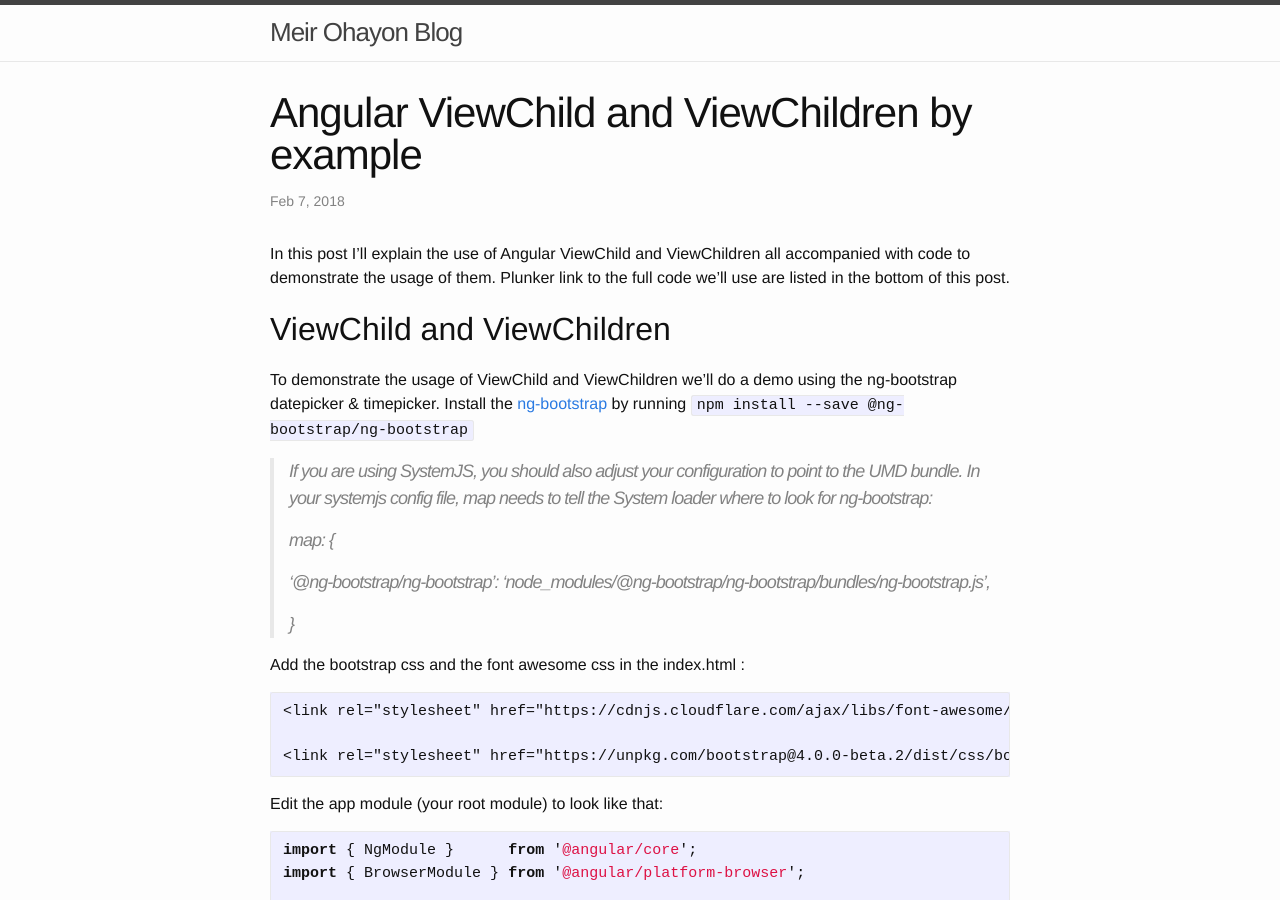
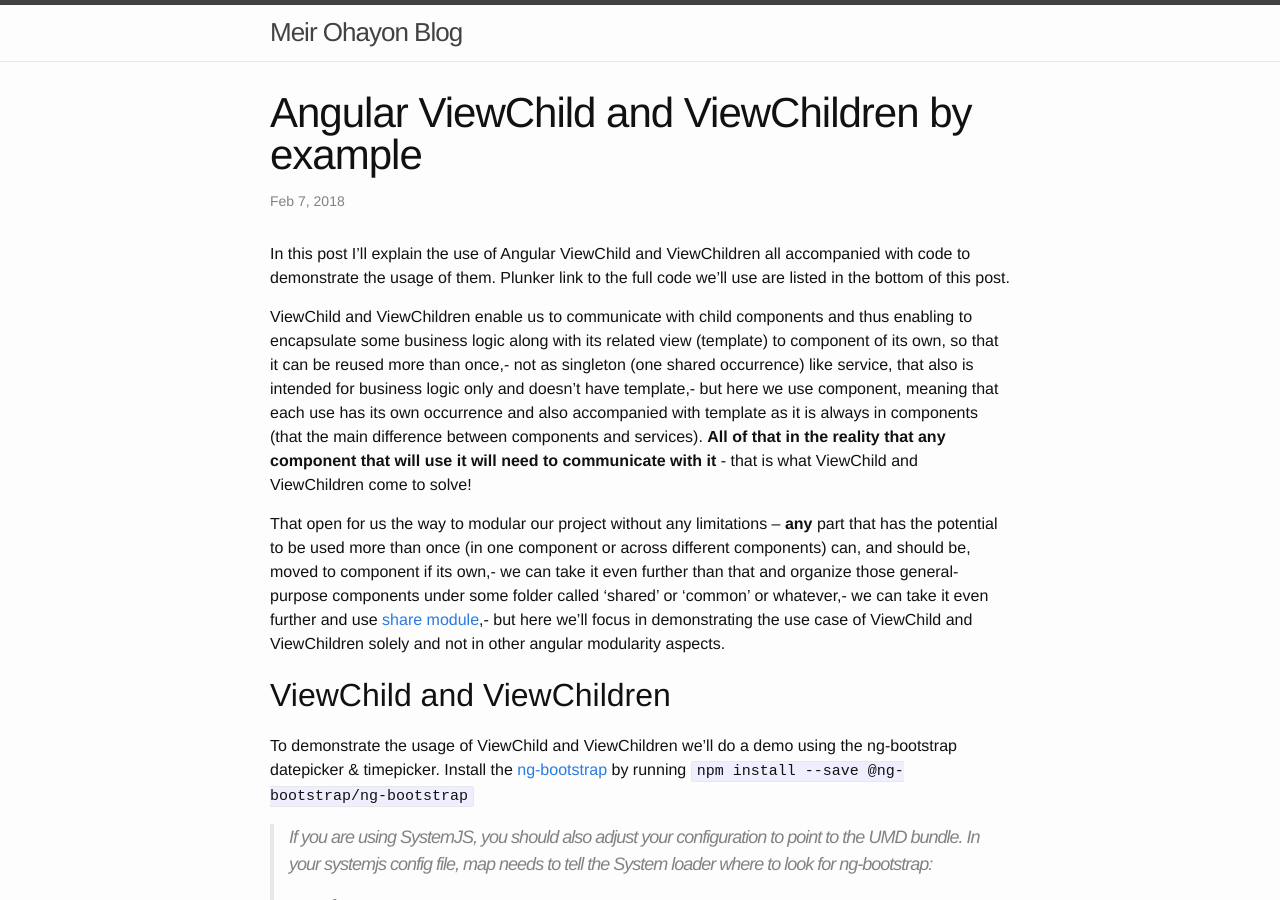
Before and after one commit to meir-ohayon/meir-ohayon.github.io, a Jekyll site: the page built from _posts/2018-02-07-angular-ViewChild-and-ViewChildren-by-example.md, in a window 1280 px wide and 900 px high. Built offline with Jekyll 4.4.1, drawn with Linux system fonts in a browser that asks for light colours; comment, search, counter and statistics services are not loaded.

Commit message:
Update 2018-02-07-angular-ViewChild-and-ViewChildren-by-example.md

```diff
--- a/_posts/2018-02-07-angular-ViewChild-and-ViewChildren-by-example.md
+++ b/_posts/2018-02-07-angular-ViewChild-and-ViewChildren-by-example.md
@@ -6,6 +6,10 @@ categories: angular
 ---
 
 In this post I'll explain the use of Angular ViewChild and ViewChildren all accompanied with code to demonstrate the usage of them. Plunker link to the full code we'll use are listed in the bottom of this post.
+
+ViewChild and ViewChildren enable us to communicate with child components and thus enabling to encapsulate some business logic along with its related view (template) to component of its own, so that it can be reused more than once,- not as singleton (one shared occurrence) like service, that also is intended for business logic only and doesn't have template,- but here we use component, meaning that each use has its own occurrence and also accompanied with template as it is always in components (that the main difference between components and services). <b>All of that in the reality that any component that will use it will need to communicate with it</b> - that is what ViewChild and ViewChildren come to solve!
+
+That open for us the way to modular our project without any limitations – <b>any</b> part that has the potential to be used more than once (in one component or across different components)   can, and should be, moved to component if its own,- we can take it even further than that and organize those general-purpose components under some folder called 'shared' or 'common' or whatever,- we can take it even further and use [share module](https://angular.io/guide/sharing-ngmodules),- but here we'll focus in demonstrating the use case of ViewChild and ViewChildren solely and not in other angular modularity aspects.
 
 ## ViewChild and ViewChildren
 To demonstrate the usage of ViewChild and ViewChildren we'll do a demo using the ng-bootstrap datepicker & timepicker.
```
